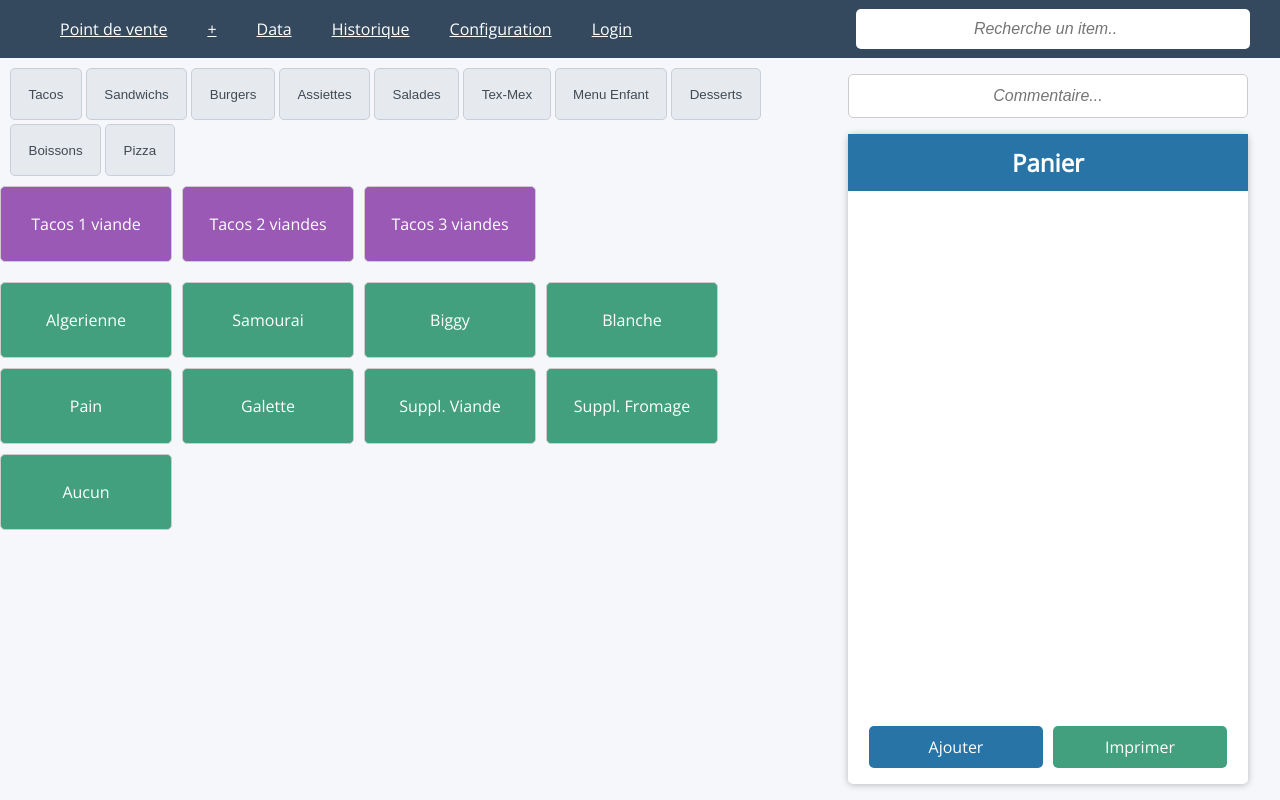
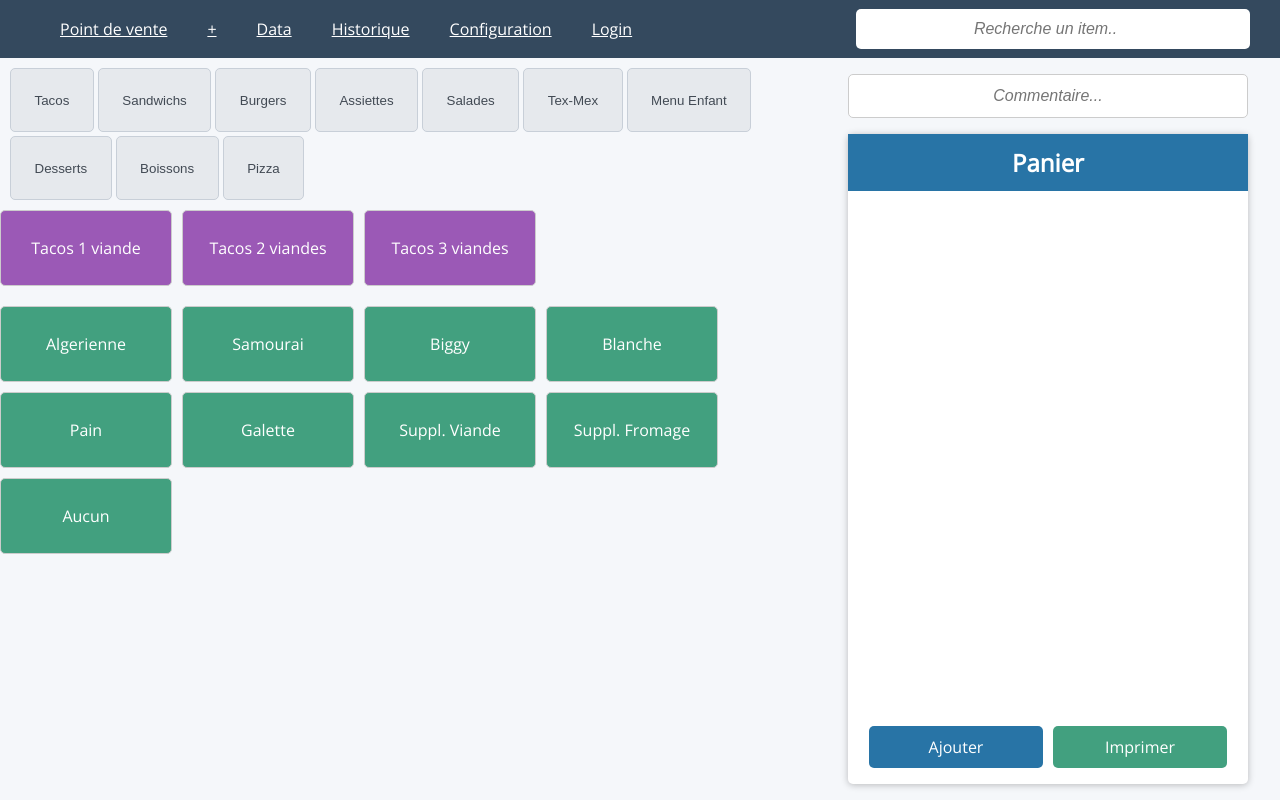
Before and after one commit to mazy06/printPOSystem, a plain HTML site: page src/main/resources/templates/index.html in a window 1280 px wide. Drawn offline with nearby package versions, Linux system fonts and the light colour scheme; sample sign-in values are in the browser's storage.

Commit message:
version 2 : size menu button

```diff
--- a/src/main/resources/static/css/style.css
+++ b/src/main/resources/static/css/style.css
@@ -164,7 +164,7 @@ button:hover {
 }
 
 .sellables-container .left-container .sellables .pos_products .categories .category {
-    padding: 17.5px;
+    padding: 23.5px;
     margin: 2px;
     border: 1px solid #c8cfd8;
     border-radius: 5px;
```
